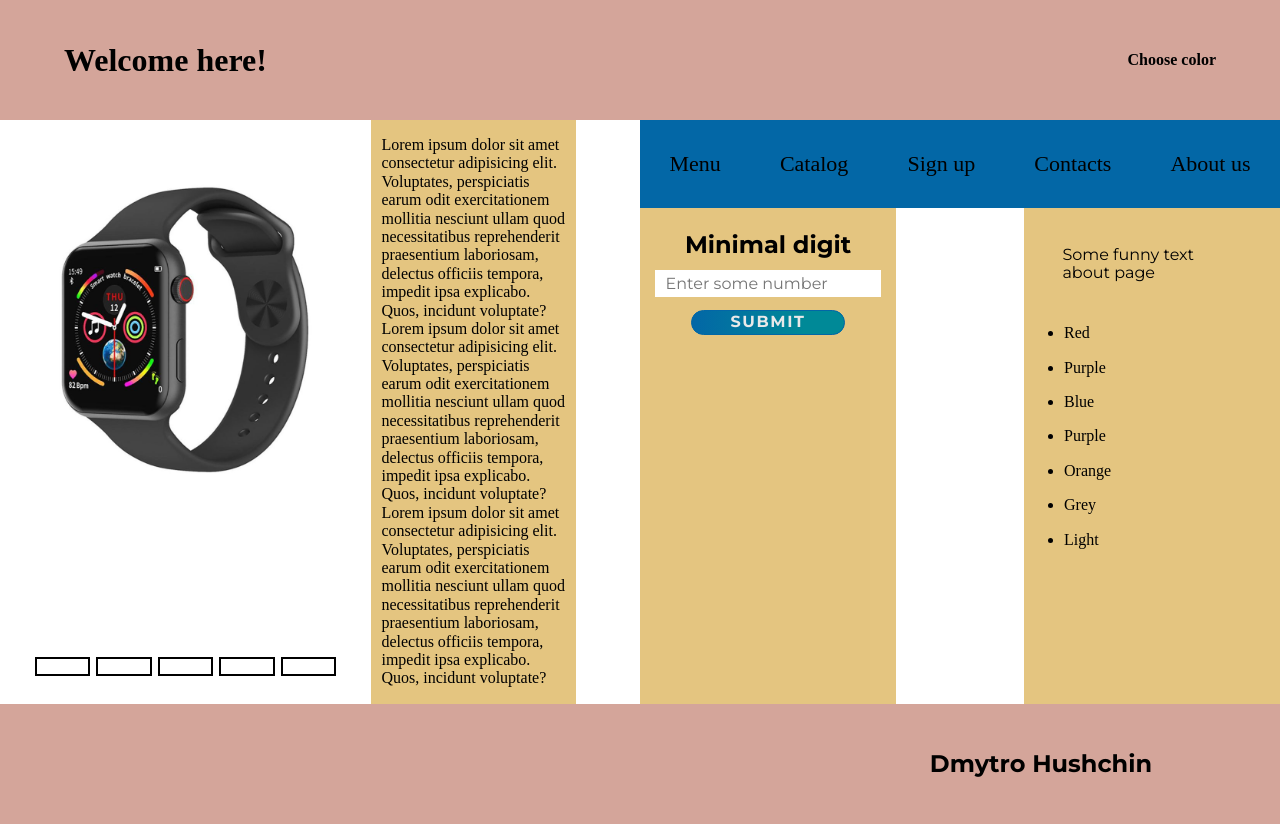
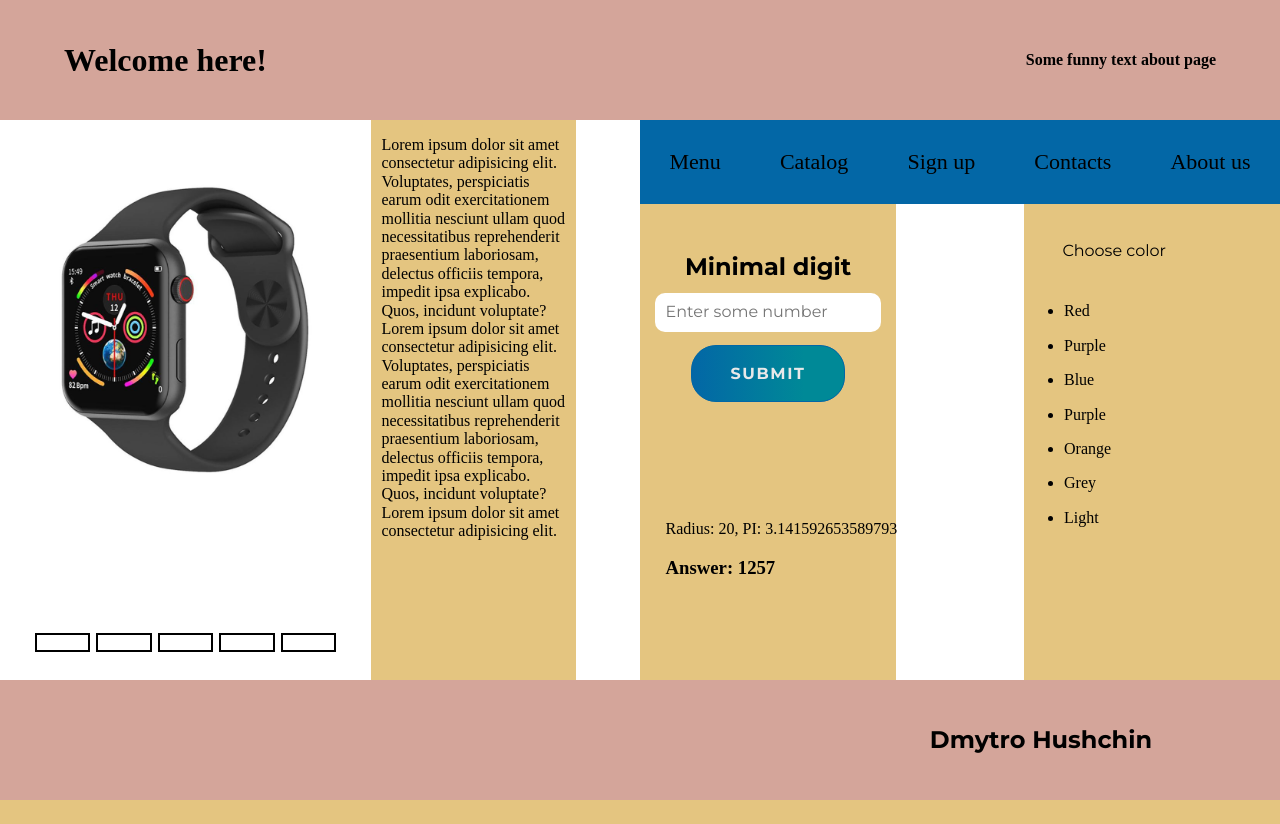
Before and after one commit to DHushchin/WebBasics, a Flask app: page / in a window 1280 px wide. After the commit the page ends 800 px from the top, so only its background shows below. Run offline with Flask 2, Linux system fonts and the light colour scheme.

Commit message:
Little fixes

```diff
--- a/static/css/style.css
+++ b/static/css/style.css
@@ -19,10 +19,10 @@
 header {
   width: 100%;
   max-height: 15vh;
-  min-height: 5vh;
+  min-height: 15vh;
   max-width: 100%;
   min-width: 100%;
-  height: 15vh;
+  /* height: 15vh; */
   background-color: var(--color-header-footer);
   display: flex;
   align-items: center;
@@ -45,7 +45,7 @@
   min-width: 100%;
   max-width: 100%;
   min-height: 70vh;
-  max-height: 100%;
+  /* max-height: auto; */
   height: auto;
   display: flex;
   flex-direction: row;
@@ -238,19 +238,27 @@
   background-color: var(--light-color);
   display: flex;
   flex-direction: column;
-  min-height: 60vh;
+  min-height: 50vh;
   height: auto;
 }
 
 .left > form {
   width: 100%;
   text-align: center;
+  min-height: 20%;
+  margin: 30% 0;
+}
+
+/* .info > aside {
+  background-color: var(--light-color);
+  min-height: 25vh;
+  width: 40%;
   height: auto;
-}
+} */
 
 .info > aside {
   background-color: var(--light-color);
-  min-height: 25vh;
+  /* min-height: 25vh; */
   width: 40%;
   height: auto;
 }
@@ -266,6 +274,7 @@
   height: 100%;
   margin-top: 10%;
   margin-bottom: 5%;
+  padding: 10%;
 }
 
 .circle-block {
@@ -289,7 +298,6 @@
   justify-content: center;
   font-size: 16px;
   text-align: center;
-  margin-top: 5%;
 }
 
 .con-form > h2 {
@@ -317,18 +325,19 @@
   padding: auto;
   text-transform: uppercase;
   width: 60%;
-  height: 20%;
+  min-height: 60%;
   margin: 0 auto;
 }
 
 .con-form > input {
   background-color: var(--white-color);
   border: none;
+  border-radius: 10px;
   width: 80%;
   font-family: var(--font-mont);
   font-size: 100%;
   padding: 4%;
-  height: 5%;
+  min-height: 20%;
   margin: 5% auto;
 }
 
@@ -383,16 +392,10 @@
   border-radius: 10px;
 }
 
-.info > aside {
-  background-color: var(--light-color);
-  min-height: 25vh;
-  width: 40%;
-  height: auto;
-}
-
 footer {
   width: 100%;
-  height: 15vh;
+  min-height: 15vh;
+  max-height: 15vh;
   background-color: var(--color-header-footer);
   display: flex;
   align-items: center;
--- a/static/js/ColorChange.js
+++ b/static/js/ColorChange.js
@@ -22,15 +22,15 @@
   document.querySelector("#modal > p").innerText = msg;
 }
 
-const overlay = document.getElementById("overlay");
-const modal = document.getElementById("modal");
+// const overlay = document.getElementById("overlay");
+// const modal = document.getElementById("modal");
 
-overlay.addEventListener("click", () => {
-  overlay.classList.remove("block");
-  overlay.classList.add("none");
-  modal.classList.remove("block");
-  modal.classList.add("none");
-});
+// overlay.addEventListener("click", () => {
+//   overlay.classList.remove("block");
+//   overlay.classList.add("none");
+//   modal.classList.remove("block");
+//   modal.classList.add("none");
+// });
 
 document.addEventListener("DOMContentLoaded", () => {
   // 1 завдання - Поміняйте місцями тексти, позначені «1» та «6»
@@ -51,7 +51,6 @@
 
   const text1 = document.querySelector("header>p");
   const text2 = document.querySelector(".info>aside>p");
-
   const change = new ChangePlaceText(text1, text2);
 
   change.changePlace();
@@ -179,7 +178,7 @@
   }
 
   const block = document.querySelector(".info>aside");
-  const colors = document.querySelectorAll(".info>aside p");
+  const colors = document.querySelectorAll(".info>aside>ul>li>p");
 
   const changeCol = new ChangeColor(block);
 
--- a/templates/index.html
+++ b/templates/index.html
@@ -82,11 +82,7 @@
               exercitationem mollitia nesciunt ullam quod necessitatibus
               reprehenderit praesentium laboriosam, delectus officiis tempora,
               impedit ipsa explicabo. Quos, incidunt voluptate? Lorem ipsum
-              dolor sit amet consectetur adipisicing elit. Voluptates,
-              perspiciatis earum odit exercitationem mollitia nesciunt ullam
-              quod necessitatibus reprehenderit praesentium laboriosam, delectus
-              officiis tempora, impedit ipsa explicabo. Quos, incidunt
-              voluptate?
+              dolor sit amet consectetur adipisicing elit.
             </p>
           </div>
         </main>
```
